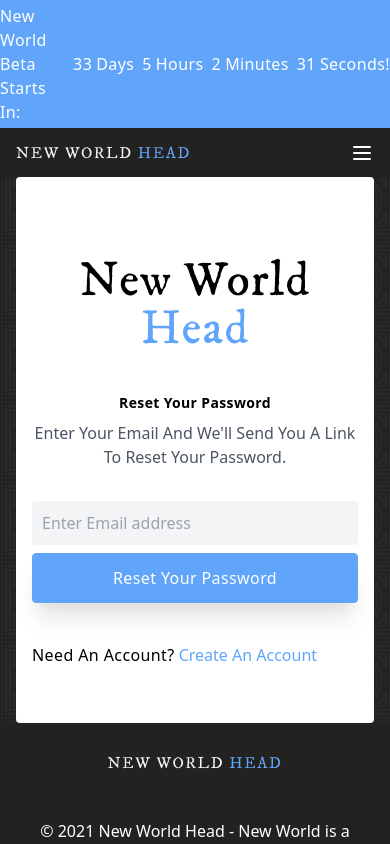
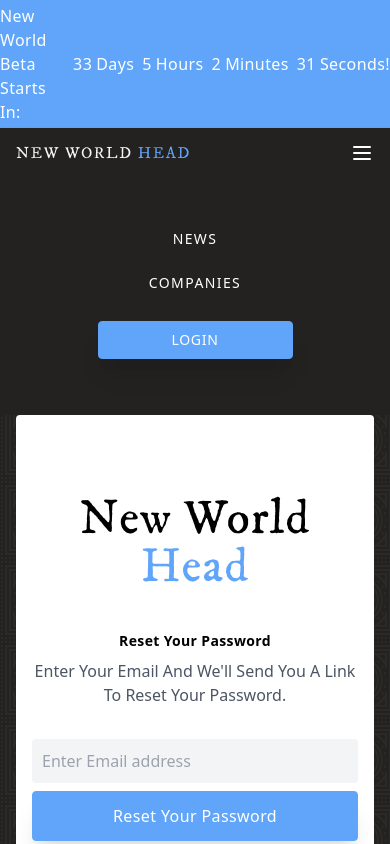
Before and after one commit to newworldhead/newworldhead, a Next.js app: page /auth/forgot-password in a window 390 px wide. Both pictures are taken after a click on the button "toggle menu". Shown: the top 844 px of the page. Built offline with nearby package versions, Linux system fonts and the light colour scheme; no server answers.

Commit message:
added simple nav dropdown for mobile

```diff
--- a/components/Header.js
+++ b/components/Header.js
@@ -2,12 +2,11 @@ import { useContext } from 'react'
 import Link from 'next/link'
 import AuthContext from 'context/AuthContext'
 
-export default function Header({ cookie }) {
+export default function Header({ toggle, setToggle }) {
     const { user, logout } = useContext(AuthContext)
     return (
         <header className="bg-secondary text-gray-100 shadow w-full">
             <nav className="container mx-auto md:flex md:justify-between ms:items-center">
-
                 <div className="px-4 flex items-center justify-between md:px-0">
                     <div className="py-3">
                         <Link href="/">
@@ -18,6 +17,7 @@ export default function Header({ cookie }) {
                     </div>
                     <div className="flex md:hidden">
                         <button
+                            onClick={() => setToggle(!toggle)}
                             type="button"
                             aria-label="toggle menu"
                             className="
@@ -108,6 +108,6 @@ export async function getServerSideProps({ req }) {
     }
 
     return {
-        props: { token }
+        props: {}
     }
 }
--- a/components/MainLayout.js
+++ b/components/MainLayout.js
@@ -1,10 +1,15 @@
+import { useState } from 'react'
 import Head from 'next/head'
 import { useRouter } from 'next/router'
 import CountDown from './Global/CountDown'
 import Header from '@/components/Header'
 import Hero from '@/components/Hero'
 import Footer from '@/components/Footer'
+import MobileDrop from './MobileDrop'
 export default function MainLayout({ title, keywords, description, children }) {
+
+    const [toggle, setToggle] = useState(false)
+
     const router = useRouter()
     return (
         <div>
@@ -15,7 +20,8 @@ export default function MainLayout({ title, keywords, description, children }) {
             </Head>
             <div className="flex flex-col h-screen">
                 <CountDown />
-                <Header />
+                <Header toggle={toggle} setToggle={setToggle} />
+                <MobileDrop toggle={toggle} />
                 {router.pathname === "/" && <Hero />}
                 <main className="flex-grow">{children}</main>
                 <Footer />
--- /dev/null
+++ b/components/MobileDrop.js
@@ -0,0 +1,71 @@
+import { useContext } from 'react'
+import Link from 'next/link'
+import AuthContext from '@/context/AuthContext'
+
+export default function MobileDrop({ toggle }) {
+    const { user, logout } = useContext(AuthContext)
+    return (
+        <div className={`${!toggle && 'hidden'} bg-secondary w-full py-10 md:hidden`}>
+            <div className="items-center uppercase tracking-widest text-sm text-white flex flex-col">
+                <Link href="/posts">
+                    <a className="py-3 w-full text-center hover:bg-primary">News</a>
+                </Link>
+                <Link href="/companies">
+                    <a className="py-3 w-full text-center hover:bg-primary">Companies</a>
+                </Link>
+                {user ? <>
+                    <Link href="/profile">
+                        <a className="py-3 w-full text-center hover:bg-primary">Profile</a>
+                    </Link>
+                    <button
+                        type="button"
+                        onClick={() => logout()}
+                        className="
+                                bg-blue-400
+                                my-4
+                                mx-4
+                                py-2
+                                px-4
+                                w-1/2
+                                text-white
+                                text-center
+                                uppercase
+                                tracking-wider
+                                shadow-xl
+                                rounded
+                                border
+                                border-blue-400
+                                focus:outline-none
+                                hover:shadow
+                            ">
+                        Logout
+                    </button>
+                </> : <>
+                    <Link href="/auth/login">
+                        <a
+                            className="
+                                bg-blue-400
+                                my-4
+                                mx-4
+                                py-2
+                                px-4
+                                w-1/2
+                                text-white
+                                text-center
+                                uppercase
+                                tracking-wider
+                                shadow-xl
+                                rounded
+                                border
+                                border-blue-400
+                                focus:outline-none
+                                hover:shadow
+                                ">
+                            Login
+                        </a>
+                    </Link>
+                </>}
+            </div>
+        </div>
+    )
+}
```
